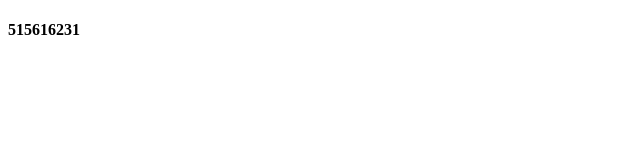
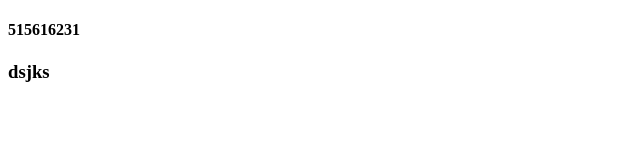
Before and after one commit to SYF88/project_02, a plain HTML site: page index.html in a window 1280 px wide. Shown: the full height of the page, 0-640 px from the left. Drawn offline with Linux system fonts and the light colour scheme.

```diff
--- a/index.html
+++ b/index.html
@@ -8,5 +8,6 @@
 </head>
 <body>
     <h4>515616231</h4>
+    <h3>dsjks</h3>
 </body>
 </html>
```
